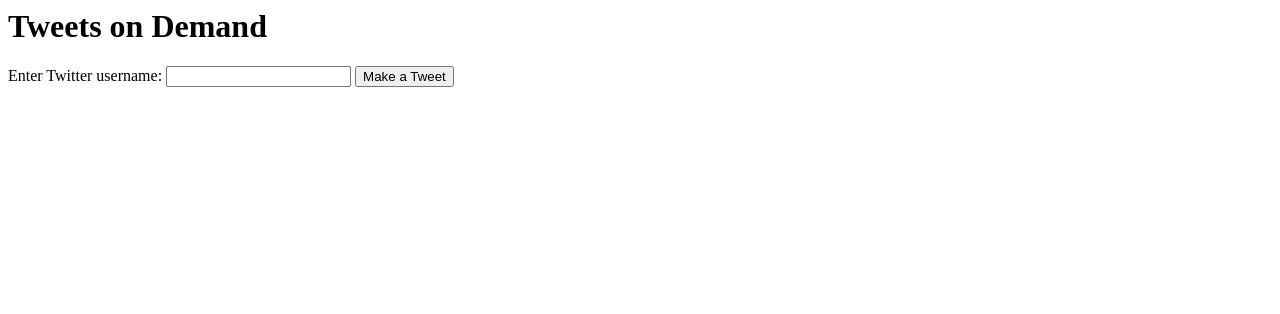
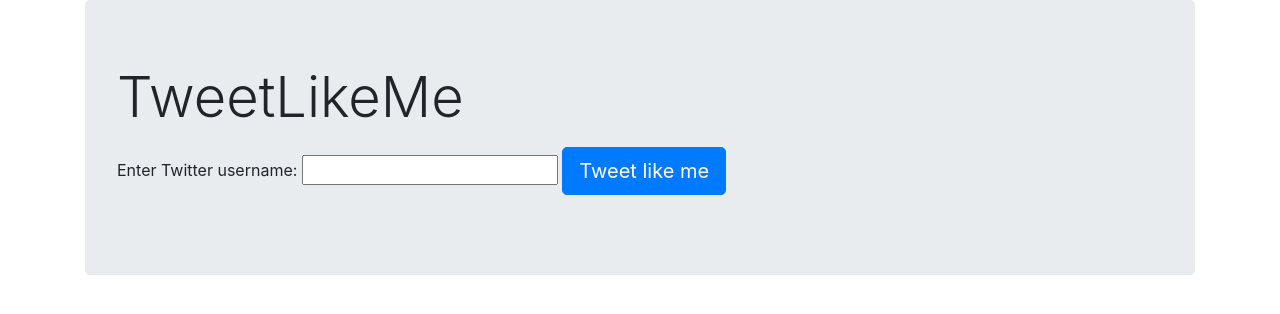
Before and after one commit to a-staab/tweet_generator, a Flask app: page / in a window 1280 px wide. Shown: the top 314 px of the page. Run offline with Flask 2, Linux system fonts and the light colour scheme; some libraries are stand-ins or nearby versions.

Commit message:
Added styling

```diff
--- a/templates/tweet_gen.html
+++ b/templates/tweet_gen.html
@@ -1,15 +1,22 @@
 <html>
 <head>
-    <title>Tweet Gen 2.0</title>
+    <title>TweetLikeMe</title>
+    <link rel="stylesheet" href="https://maxcdn.bootstrapcdn.com/bootstrap/4.0.0/css/bootstrap.min.css" integrity="sha384-Gn5384xqQ1aoWXA+058RXPxPg6fy4IWvTNh0E263XmFcJlSAwiGgFAW/dAiS6JXm" crossorigin="anonymous">
     <script src="http://code.jquery.com/jquery-3.2.1.js"></script>
 </head>
 <body>
-    <h1>Tweets on Demand</h1>
-    <form action="/tweet_gen" id="tweet-gen-form">
-        <label for="twitter-username">Enter Twitter username: </label>
-        <input type="text" name="twitter-username" id="twitter-username">
-        <input type="submit" value="Make a Tweet">
-    </form>
+<div class="container">
+    <div class="jumbotron">
+      <h1 class="display-4">TweetLikeMe</h1>
+          <p class="lead">
+            <form action="/tweet_gen" id="tweet-gen-form">
+                <label for="twitter-username">Enter Twitter username: </label>
+                <input type="text" name="twitter-username" id="twitter-username">
+                <input type="submit" value="Tweet like me" class="btn btn-primary btn-lg" href="#" role="button">
+            </form>
+          </p>
+    </div>
+</div>
     <script>
         function showMarkovTweet(result) {
             $('#markov-tweet').html(result);
```
